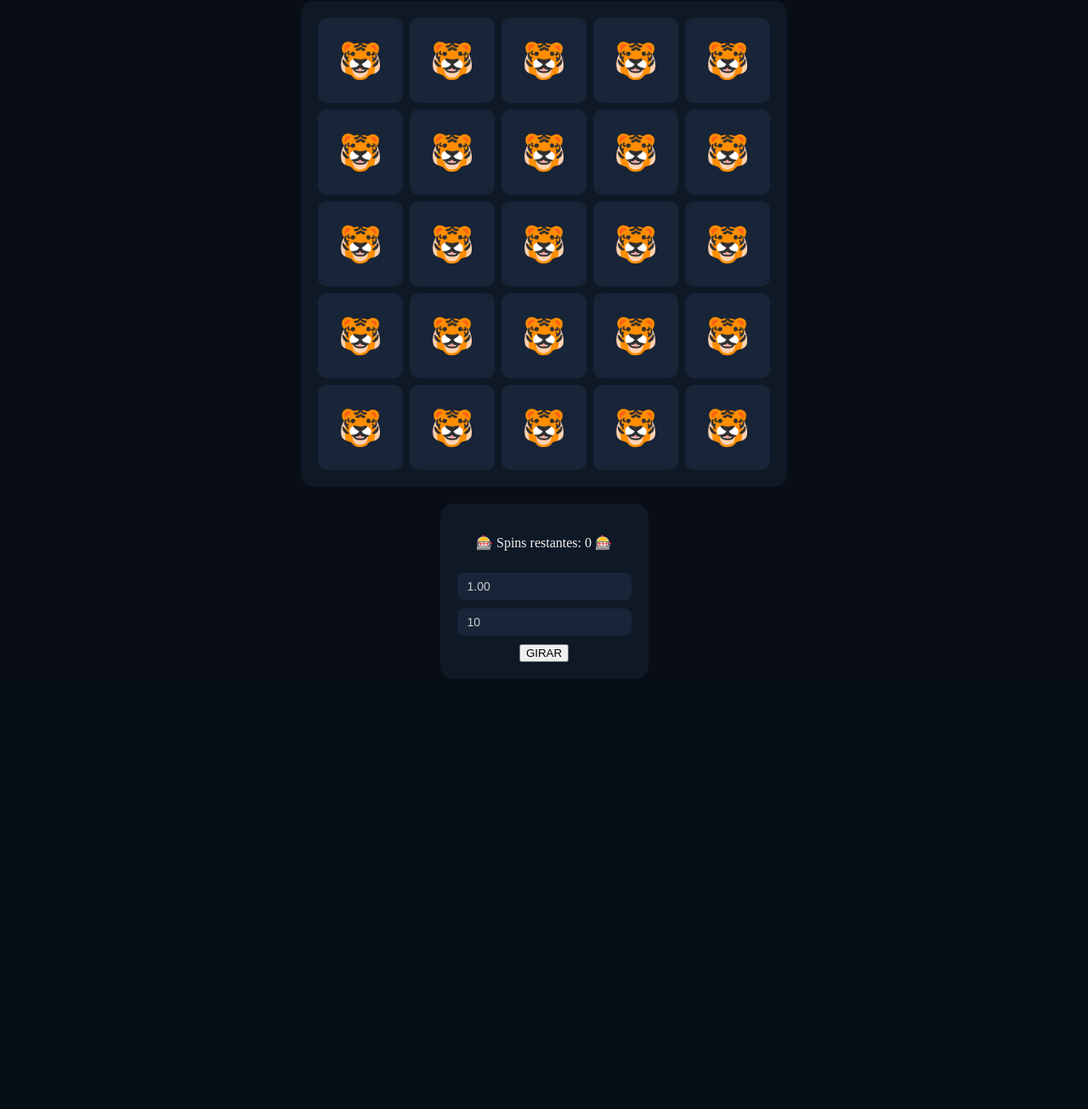
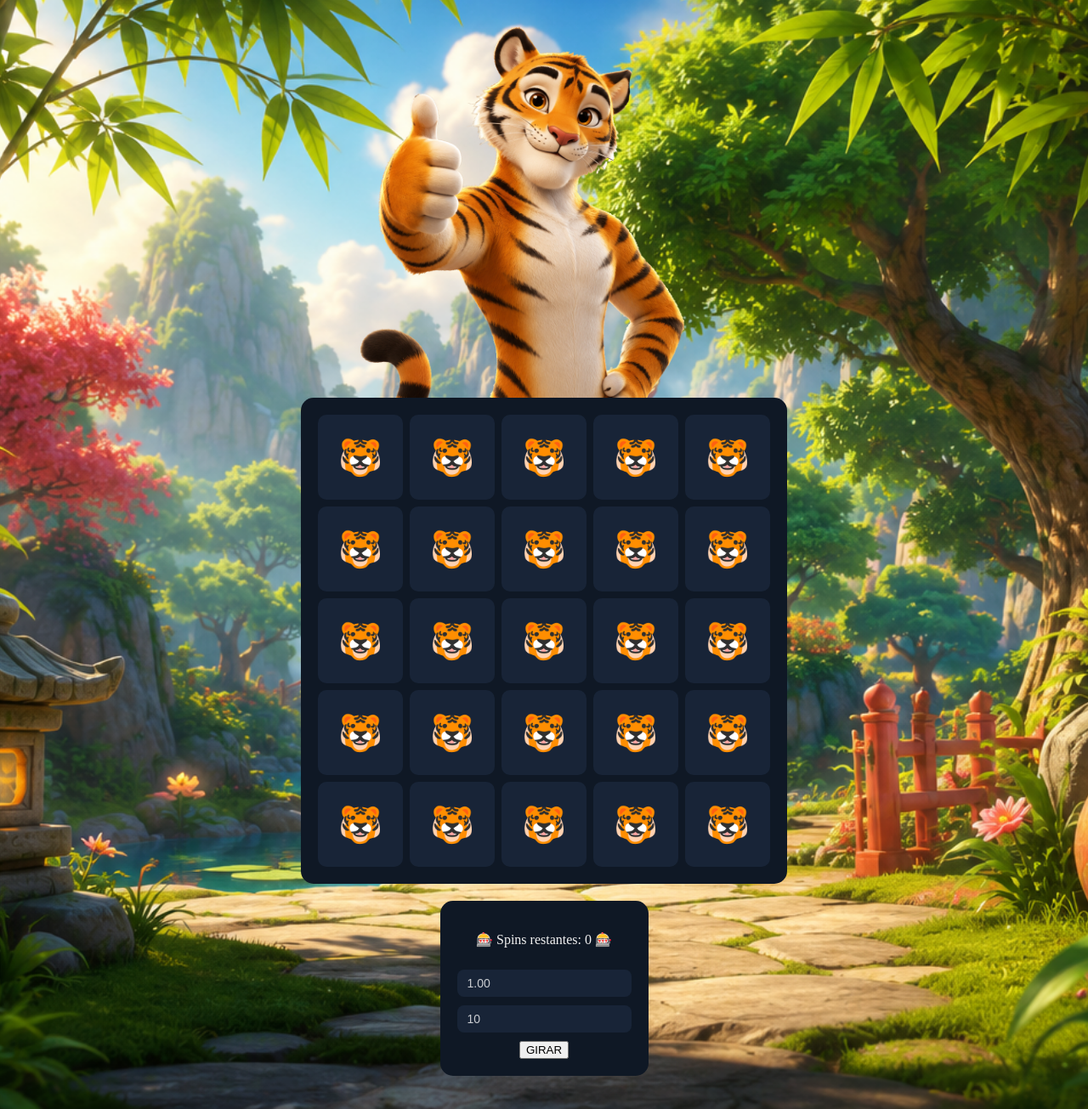
Before and after one commit to zinhaniNunes/BolsoBet, a Flask app: page /games/tigrinho in a window 1280 px wide. Shown: the part 76-1381 px from the top of the page at 85% size. Before the commit the page ends 875 px from the top, so only its background shows below. Run offline with Flask 3, Linux system fonts and the light colour scheme; a user stored in the database is signed in.

Commit message:
polimento do jogo tigrinho, adicionado imagem de fundo e imagem do tigrinho, ajustado css e html para melhor visualização do jogo.

```diff
--- a/app.py
+++ b/app.py
@@ -58,7 +58,8 @@ def spin():
         return jsonify({"erro": "Faça login"}), 401
 
     aposta = float(request.json["aposta"])
-    spins = int(request.json["comprar-spins"])
+    print(request.json)
+    spins = int(request.json["comprar_spins"])
 
     # Conecta ao banco
     con = conectar()
--- a/static/style.css
+++ b/static/style.css
@@ -488,6 +488,8 @@ body{
 }
 
 .container {
+    margin-top: 1%;
+    margin-bottom: 3%;
     display: flex;
     flex-direction: column;
     justify-content: center;
@@ -520,3 +522,15 @@ input[type="number"] {
     -moz-appearance: textfield;
     appearance: textfield;
 }
+
+.tiger-image{
+    width: 600px;
+    height: auto;
+}
+
+.tigrinho-body{
+    background-image: url("/static/assets/imgs/fundo_tiger.png");
+    background-size: cover;
+    background-position: center;
+    background-repeat: no-repeat;
+}
--- a/templates/games/Tigrinho.html
+++ b/templates/games/Tigrinho.html
@@ -8,7 +8,7 @@
     <link rel="stylesheet" href="/static/style.css">
 </head>
 
-<body>
+<body class="tigrinho-body">
 
     <header class="navbar">
 
@@ -42,6 +42,7 @@
     </header>
 
     <main class="container">
+            <img src="/static/assets/imgs/tiger.png" alt="Tigrinho" class="tiger-image">
             <div class="slot-machine">
 
                 <!-- Máquina -->
@@ -73,7 +74,7 @@
 
                     <!-- Controles -->
                         <input class="campo" id="aposta" type="number" value="1.00" min="0.40" step="0.10">
-                        <input class="campo"id="comprar-spins" type="number" value="10" min="1">
+                        <input class="campo"id="comprar_spins" type="number" value="10" min="1">
                         <button id="girar">GIRAR</button>
                         </div>
                 </div>
```
Also changed, not shown: static/tigrinho.js (+57 -40 lines), static/assets/imgs/fundo_tiger.png (added), static/assets/imgs/tiger.png (added), usuarios.db.
